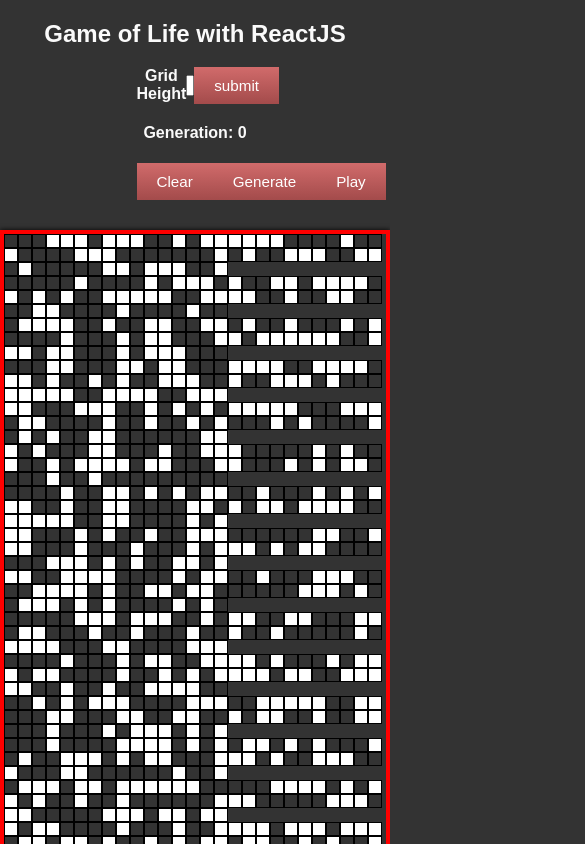
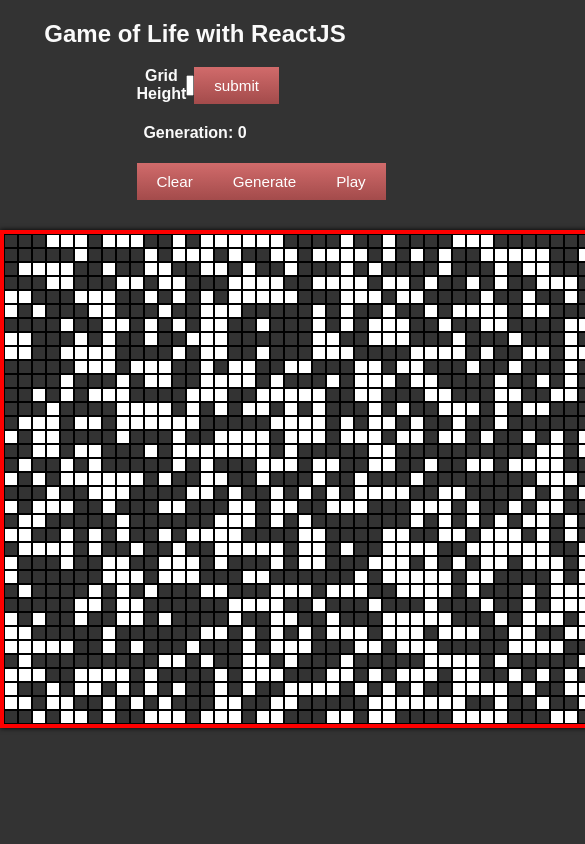
Before and after one commit to dfirebaugh/game-of-life, a React (Create React App) app: page / in a window 390 px wide. Shown: the top 844 px of the page, 585 px wide, since content can reach past the window. Built offline with nearby package versions, Linux system fonts and the light colour scheme.

Commit message:
Added flex display to rows so that the grid is no longer responsive

```diff
--- a/src/Components/Grid.js
+++ b/src/Components/Grid.js
@@ -40,8 +40,7 @@ class Grid  extends React.Component{
   }
   updateCellState(row,col){
     var cell = this.state.grid[row][col];
-    cell.isAlive = true;
-
+    (cell.isAlive ? cell.isAlive = false : cell.isAlive = true)
   }
   isWithinGrid(row, col) {
     return row >= 0 && row < this.props.size && col >= 0 && col < this.props.size*2;
@@ -139,6 +138,7 @@ class Grid  extends React.Component{
 			boxShadow: "0 0 5px rgba(0, 0, 0, 1)"
 		};
     var rowStyle = {
+      display:'flex',
       float:'left',
       clear:'both'
     };
```
Also changed, not shown: 7 other files (tests, documents, lock files or other folders).
